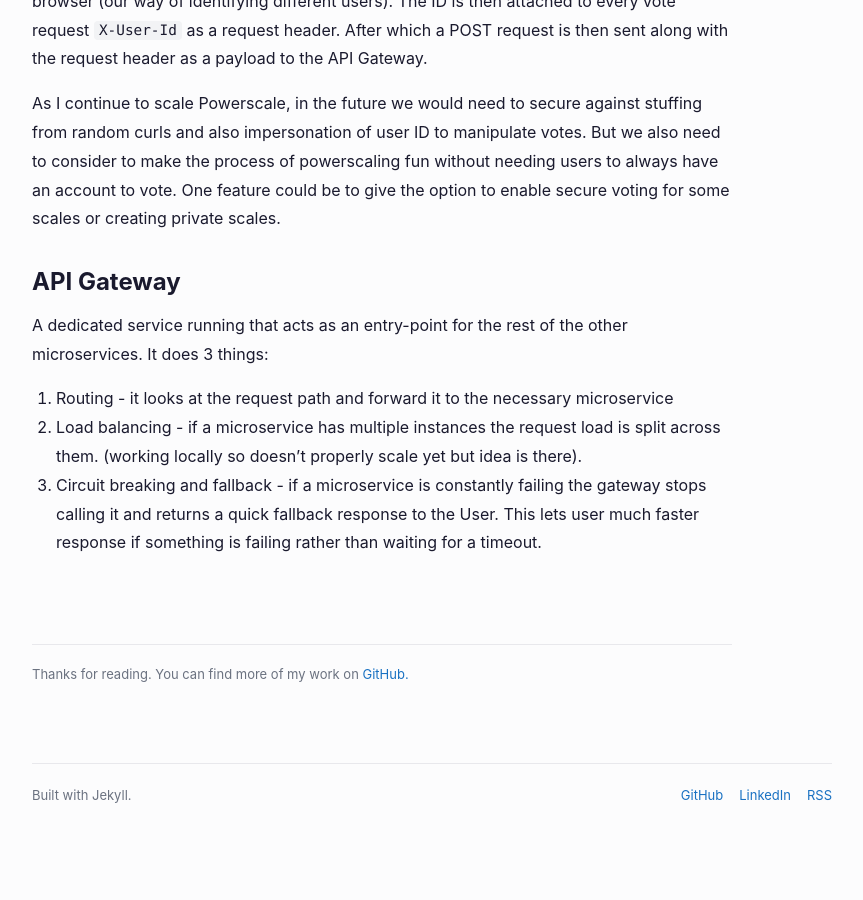
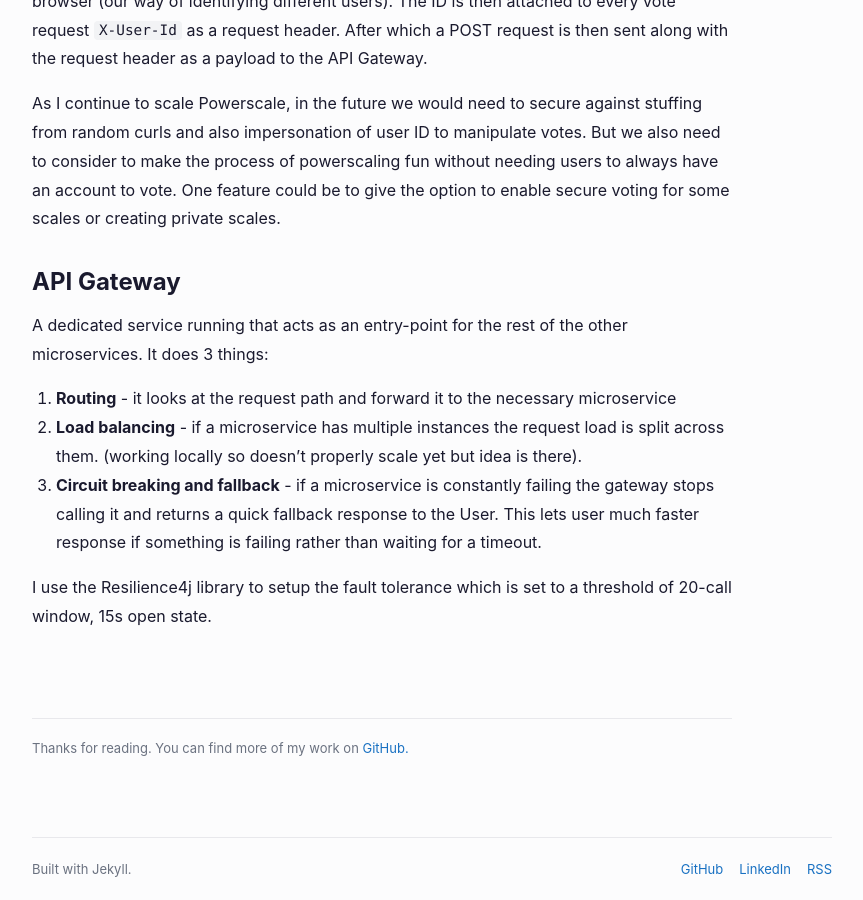
Before and after one commit to vichekaoeun/vichekaoeun.github.io, a Jekyll site: the page built from _posts/2026-11-17-building-powerscale.md, in a window 1280 px wide and 900 px high, scrolled down 1465 px. Shown: the whole window, without its empty margins (208-1071 px from the left). Built offline with Jekyll 4.4.1, drawn with Linux system fonts in a browser that asks for light colours; before the commit the page ends 2291 px from its top, so only the background shows below that.

Commit message:
Update _posts/2026-11-17-building-powerscale.md (via Pages CMS)

```diff
--- a/_posts/2026-11-17-building-powerscale.md
+++ b/_posts/2026-11-17-building-powerscale.md
@@ -28,9 +28,11 @@ As I continue to scale Powerscale, in the future we would need to secure against
 
 A dedicated service running that acts as an entry-point for the rest of the other microservices. It does 3 things:
 
-1. Routing - it looks at the request path and forward it to the necessary microservice
-2. Load balancing - if a microservice has multiple instances the request load is split across them. (working locally so doesn't properly scale yet but idea is there).
-3. Circuit breaking and fallback - if a microservice is constantly failing the gateway stops calling it and returns a quick fallback response to the User. This lets user much faster response if something is failing rather than waiting for a timeout.
+1. **Routing** - it looks at the request path and forward it to the necessary microservice
+2. **Load balancing** - if a microservice has multiple instances the request load is split across them. (working locally so doesn't properly scale yet but idea is there).
+3. **Circuit breaking and fallback** - if a microservice is constantly failing the gateway stops calling it and returns a quick fallback response to the User. This lets user much faster response if something is failing rather than waiting for a timeout.
+
+I use the Resilience4j library to setup the fault tolerance which is set to a threshold of 20-call window, 15s open state.
 
 
 
```
